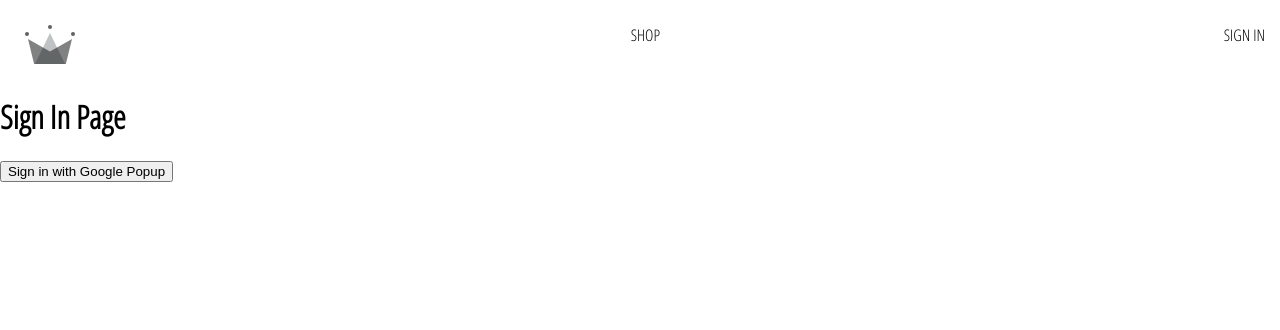
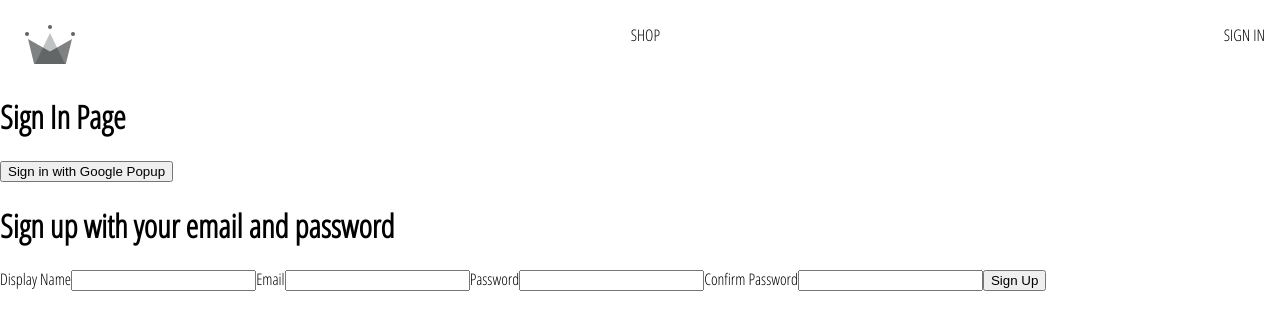
Before and after one commit to isabellepotvin/crwn-clothing, a React (Create React App) app: page /sign-in in a window 1280 px wide. Shown: the top 330 px of the page. Built offline with nearby package versions, Linux system fonts and the light colour scheme.

Commit message:
Lesson 97: Sign up form pt.1

```diff
--- /dev/null
+++ b/src/components/sign-up-form/sign-up-form.component.jsx
@@ -0,0 +1,45 @@
+import { useState } from "react";
+
+const defaultFormFields = {
+    displayName: '',
+    email: '',
+    password: '',
+    confirmPassword: '',
+}
+
+const SignUpForm = () => {
+
+    const [formFields, setFormFields] = useState(defaultFormFields);
+    const {displayName, email, password, confirmPassword } = formFields;
+
+    console.log(formFields);
+
+    const handleChange = (event) => {
+        const {name, value} = event.target;
+
+        setFormFields({...formFields, [name]: value });
+    };
+
+    return (
+        <div>
+            <h1>Sign up with your email and password</h1>
+            <form onSubmit={() => {}}>
+                <label>Display Name</label>
+                <input type="text" required onChange={handleChange} name="displayName" value={displayName} />
+
+                <label>Email</label>
+                <input type="email" required onChange={handleChange} name="email" value={email} />
+
+                <label>Password</label>
+                <input type="password" required onChange={handleChange} name="password" value={password} />
+
+                <label>Confirm Password</label>
+                <input type="password" required onChange={handleChange} name="confirmPassword" value={confirmPassword} />
+
+                <button type="submit">Sign Up</button>
+            </form>
+        </div>
+    )
+}
+
+export default SignUpForm;
--- a/src/routes/sign-in/sign-in.component.jsx
+++ b/src/routes/sign-in/sign-in.component.jsx
@@ -1,4 +1,5 @@
 import { signInWithGooglePopup, createUserDocumentFromAuth } from "../../utils/firebase/firebase.utils";
+import SignUpForm from "../../components/sign-up-form/sign-up-form.component";
 
 const SignIn = () => {
 
@@ -13,6 +14,7 @@
             <button onClick={logGoogleUser}>
                 Sign in with Google Popup
             </button>
+            <SignUpForm></SignUpForm>
         </div>
     );
 };
```
